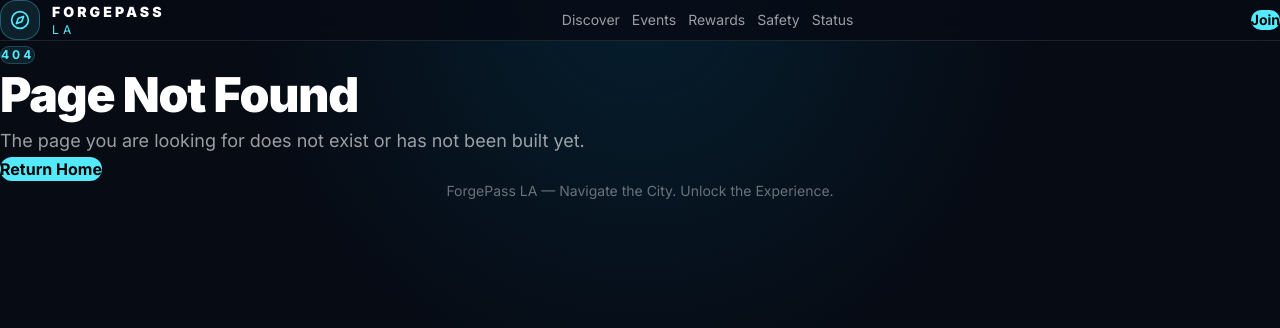
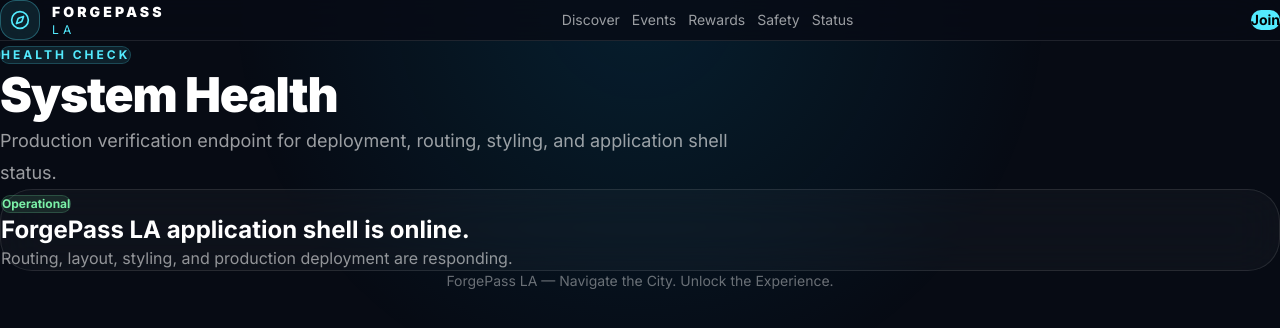
Before and after one commit to Oatskillua/forgepass-la, a React (Vite) app: page /health in a window 1280 px wide. Shown: the top 328 px of the page. Built offline with nearby package versions, Linux system fonts and the light colour scheme.

Commit message:
Add production health check route

```diff
--- a/src/config/routeMeta.js
+++ b/src/config/routeMeta.js
@@ -23,4 +23,8 @@
     title: 'Status',
     description: 'ForgePass LA production and roadmap status.',
   },
+  '/health': {
+  title: 'Health',
+  description: 'ForgePass LA production health check.',
+  },
 }
--- /dev/null
+++ b/src/pages/Health.jsx
@@ -0,0 +1,29 @@
+import PageShell from '../components/PageShell'
+import PageModule from '../components/PageModule'
+import Badge from '../components/Badge'
+
+export default function Health() {
+  return (
+    <PageShell
+      eyebrow="Health Check"
+      title="System Health"
+      subtitle="Production verification endpoint for deployment, routing, styling, and application shell status."
+    >
+      <PageModule>
+        <div className="space-y-6">
+          <Badge tone="green">Operational</Badge>
+
+          <div>
+            <h2 className="text-2xl font-bold">
+              ForgePass LA application shell is online.
+            </h2>
+
+            <p className="mt-4 text-white/55">
+              Routing, layout, styling, and production deployment are responding.
+            </p>
+          </div>
+        </div>
+      </PageModule>
+    </PageShell>
+  )
+}
--- a/src/router.jsx
+++ b/src/router.jsx
@@ -6,6 +6,7 @@
 import Rewards from './pages/Rewards'
 import Safety from './pages/Safety'
 import Status from './pages/Status'
+import Health from './pages/Health'
 import NotFound from './pages/NotFound'
 import ErrorFallback from './components/ErrorFallback'
 
@@ -40,6 +41,11 @@
     errorElement: <ErrorFallback />,
   },
   {
+  path: '/health',
+  element: <Health />,
+  errorElement: <ErrorFallback />,
+  },
+  {
     path: '*',
     element: <NotFound />,
     errorElement: <ErrorFallback />,
```
